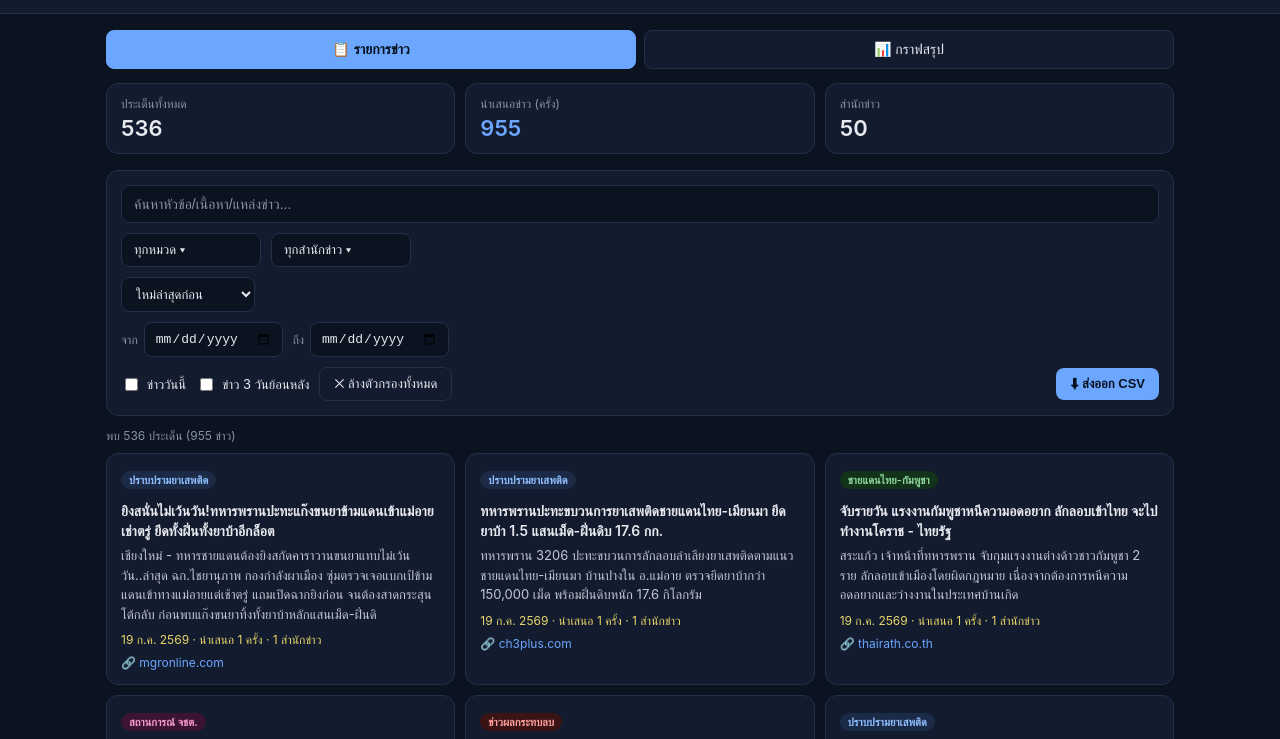
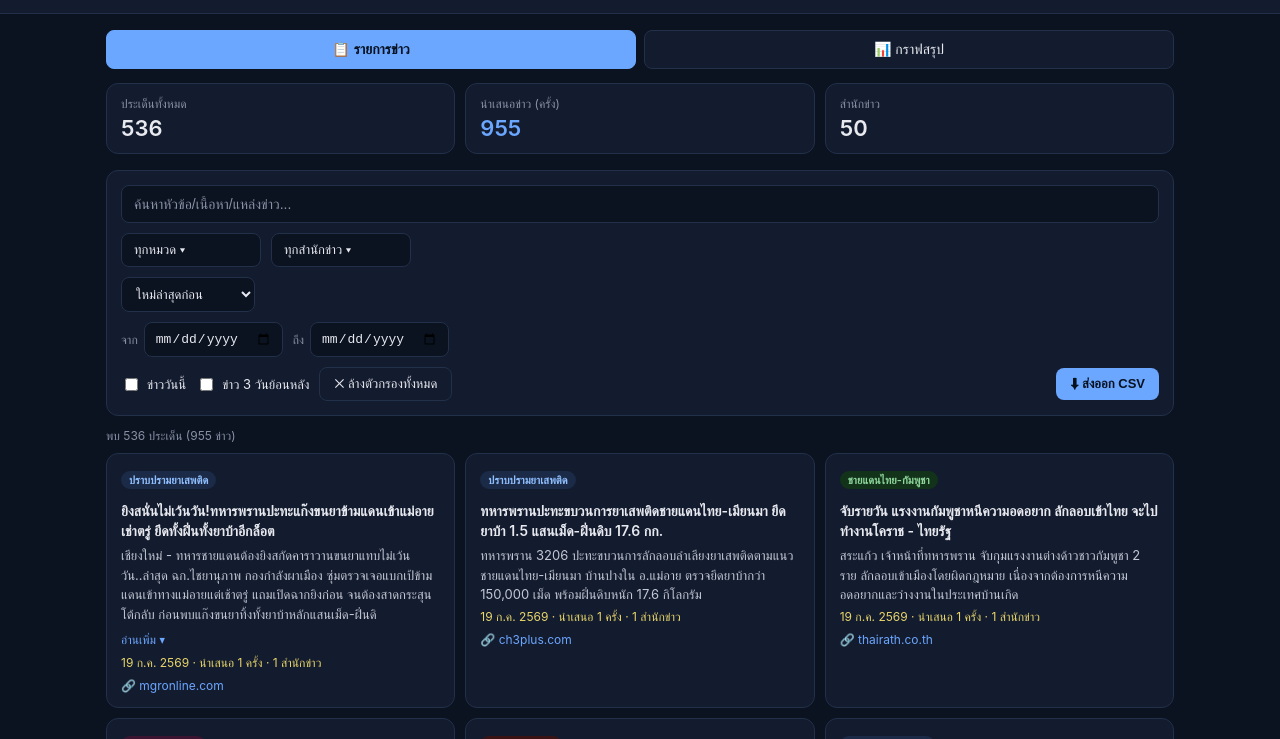
Before and after one commit to mewricha/News-Monitor-dashboard, a website: page index.html in a window 1280 px wide. Shown: the part 61-800 px from the top of the page. Drawn offline with Linux system fonts and the light colour scheme.

Commit message:
Add files via upload

```diff
--- a/app.js
+++ b/app.js
@@ -245,13 +245,28 @@ function renderResults(topics) {
     var srcCount = uniqueSourceCount(t);
     var metaText = formatThaiDate(new Date(t.earliestDate)) + ' · นำเสนอ ' + t.count + ' ครั้ง · ' + srcCount + ' สำนักข่าว';
 
+    // เนื้อหาย่อ: ตัดแสดง 5 บรรทัด (CSS line-clamp) ถ้ายาวเกิน ~180 ตัวอักษร แสดงปุ่ม "อ่านเพิ่ม"
+    var summaryText = t.summary || '';
+    var summaryHtml = '<p class="summary">' + escapeHtml(summaryText) + '</p>';
+    if (summaryText.length > 180) {
+      summaryHtml += '<button type="button" class="read-more" onclick="toggleSummary(this)">อ่านเพิ่ม ▾</button>';
+    }
+
     return '<div class="news-card' + attentionClass + '">' + hotBadgeHtml + badges +
       '<p class="title">' + escapeHtml(t.title) + '</p>' +
-      '<p class="summary">' + escapeHtml(t.summary) + '</p>' +
+      summaryHtml +
       '<p class="meta">' + metaText + '</p>' +
       '<div class="sources">' + sourcesHtml + '</div>' +
       '</div>';
   }).join('');
+}
+
+// สลับย่อ/ขยายเนื้อหาย่อในการ์ดข่าว (เรียกจากปุ่ม "อ่านเพิ่ม")
+function toggleSummary(btn) {
+  var summary = btn.previousElementSibling;
+  if (!summary || !summary.classList.contains('summary')) return;
+  var expanded = summary.classList.toggle('expanded');
+  btn.textContent = expanded ? 'ย่อ ▴' : 'อ่านเพิ่ม ▾';
 }
 
 function escapeHtml(str) {
--- a/style.css
+++ b/style.css
@@ -429,8 +429,32 @@ select, .date-label input {
 .news-card .summary {
   font-size: 0.8125rem;
   color: #C3C8D4;
+  margin: 0 0 4px;
+  line-height: 1.5;
+  display: -webkit-box;
+  -webkit-line-clamp: 5;
+  -webkit-box-orient: vertical;
+  overflow: hidden;
+}
+
+.news-card .summary.expanded {
+  -webkit-line-clamp: unset;
+  overflow: visible;
+}
+
+.news-card .read-more {
+  background: none;
+  border: none;
+  color: #6BA6FF;
+  font-size: 0.75rem;
+  font-family: inherit;
+  padding: 0;
   margin: 0 0 8px;
-  line-height: 1.5;
+  cursor: pointer;
+}
+
+.news-card .read-more:hover {
+  text-decoration: underline;
 }
 
 .news-card .meta {
```
